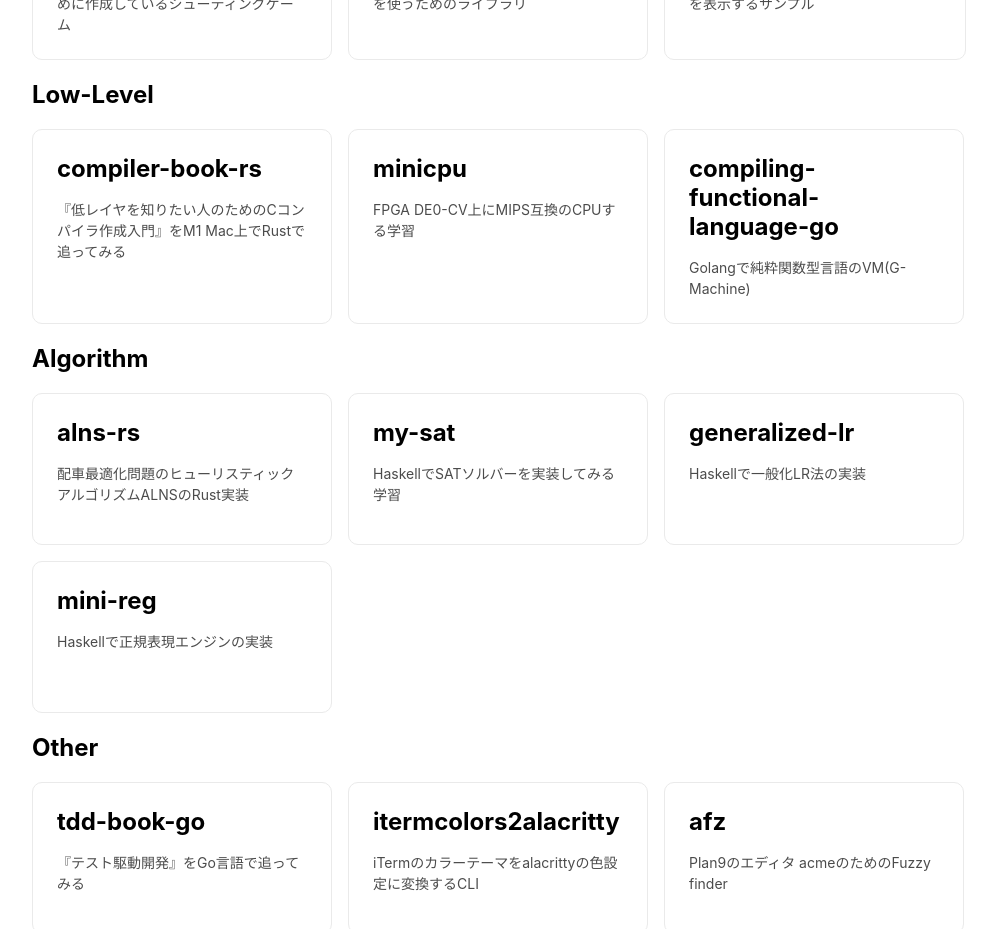
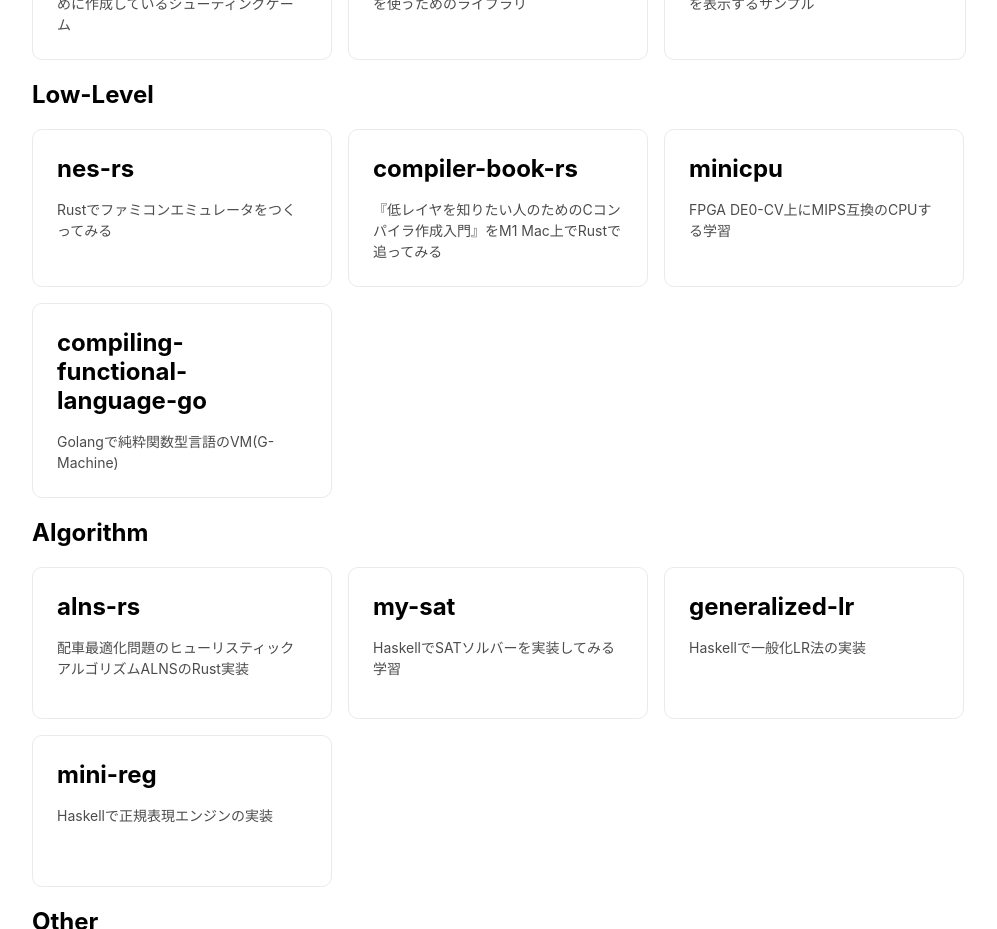
Before and after one commit to pocket7878/pocket7878-com, a Next.js app: page /playground in a window 1280 px wide. Shown: the part 1200-2129 px from the top of the page, without its empty margins (0-997 px from the left). Built offline with nearby package versions, Linux system fonts and the light colour scheme.

Commit message:
feature: Add nes-rs to playground

```diff
--- a/pages/playground.tsx
+++ b/pages/playground.tsx
@@ -88,6 +88,10 @@ const Playground: NextPage = () => {
             <h2>Low-Level</h2>
             <LinksWrapper>
               <GitHubLinkPlaygroundCard
+                repoName='nes-rs'
+                description='Rustでファミコンエミュレータをつくってみる'
+              />
+              <GitHubLinkPlaygroundCard
                 repoName='compiler-book-rs'
                 description='『低レイヤを知りたい人のためのCコンパイラ作成入門』をM1 Mac上でRustで追ってみる'
               />
```
